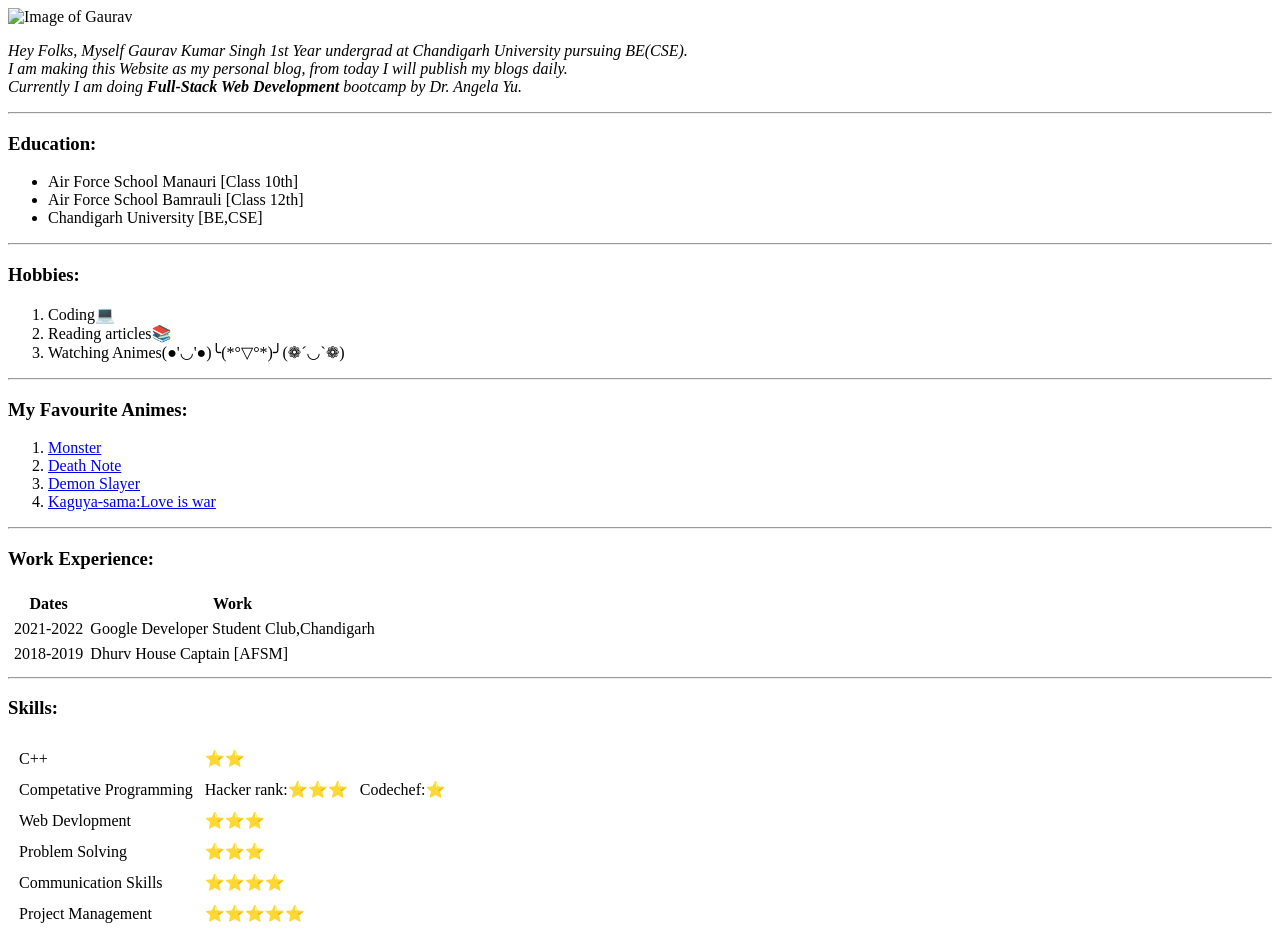
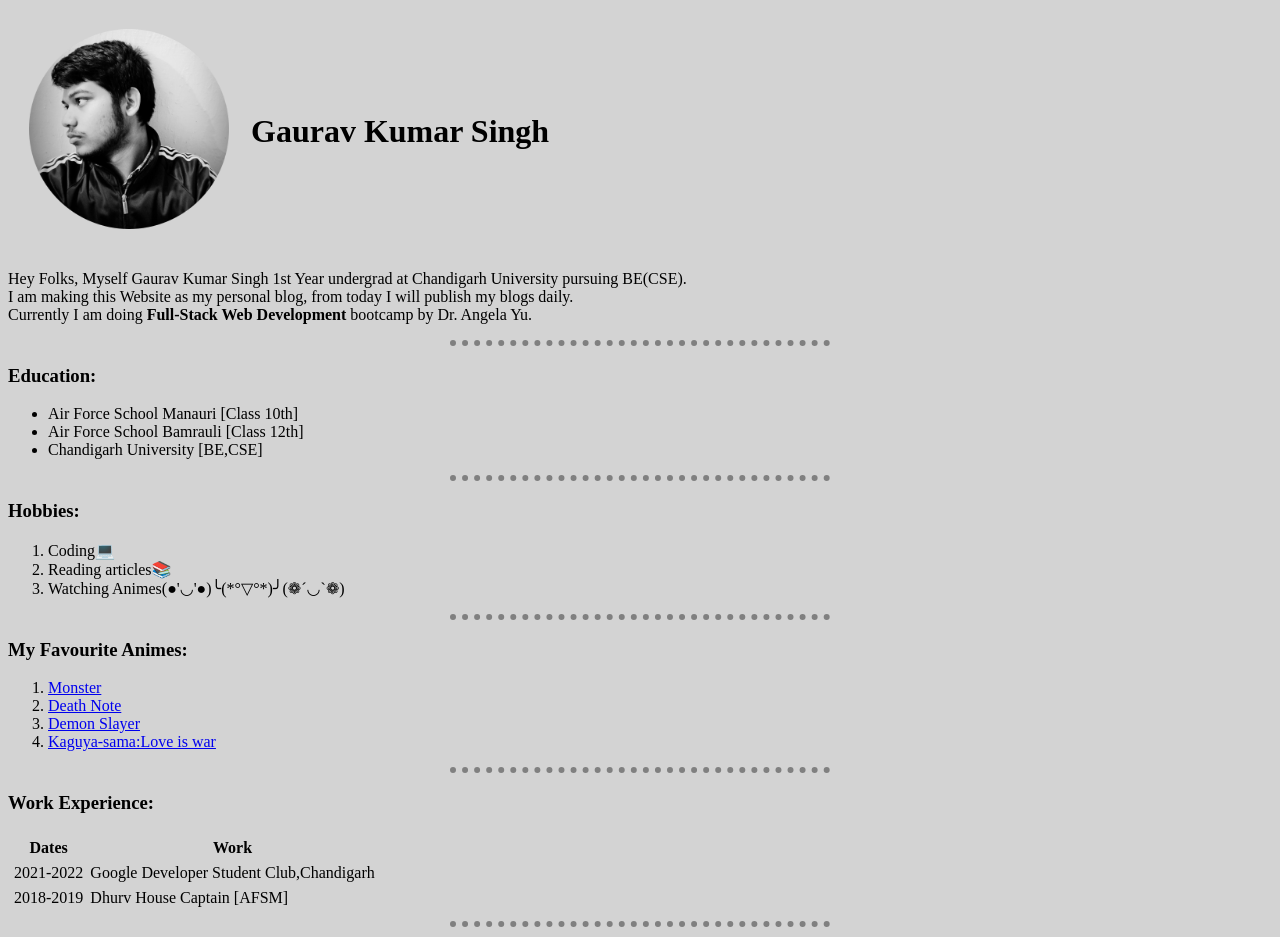
Before and after one commit to gks2022004/Portfolio, a plain HTML site: page index.html in a window 1280 px wide. Shown: the top 937 px of the page. Drawn offline with Linux system fonts and the light colour scheme; files whose address does not match are found by name.

Commit message:
Update index.html

```diff
--- a/index.html
+++ b/index.html
@@ -3,14 +3,23 @@
     <head>
         <meta charset="UTF-8">
         <title> 💙Gauraverse🚀</title>
+        <link rel="stylesheet" href="F:\VScode\Webd\First site\CSS\style.css">
 
     </head>
+
+
     <body>
-        <img src="GauravKumar-modified.png" width="200" height="200" alt="Image of Gaurav">
+
+        <table cellspacing="20">
+            <tr>
+                <td> <img src="GauravKumar-black&white.png" width="200" height="200" alt="Image of Gaurav"> </td>
+                <td><h1>Gaurav Kumar Singh</h1></td>
+            </tr>
+        </table>
         <p>
-           <em> Hey Folks, Myself Gaurav Kumar Singh 1st Year undergrad at Chandigarh University pursuing BE(CSE).<br>
+           Hey Folks, Myself Gaurav Kumar Singh 1st Year undergrad at Chandigarh University pursuing BE(CSE).<br>
            I am making this Website as my personal blog, from today I will publish my blogs daily.<br>
-           Currently I am doing <strong>Full-Stack Web Development</strong> bootcamp by Dr. Angela Yu.</p></em>
+           Currently I am doing <strong>Full-Stack Web Development</strong> bootcamp by Dr. Angela Yu.</p>
            <hr>
            <h3>Education:</h3>
            <ul>
@@ -32,7 +41,6 @@
                <li><a href="https://deathnote.fandom.com/wiki/Death_Note_Wiki" target="_blank">Death Note</a></li>
                <li><a href="https://kimetsu-no-yaiba.fandom.com/wiki/Kimetsu_no_Yaiba_Wiki" target="_blank">Demon Slayer</a></li>
                <li><a href="https://kaguyasama-wa-kokurasetai.fandom.com/wiki/Kaguya-sama_wa_Kokurasetai_Wikia" target="_blank">Kaguya-sama:Love is war</a></li>
-
 
            </ol>
            <hr>
```
